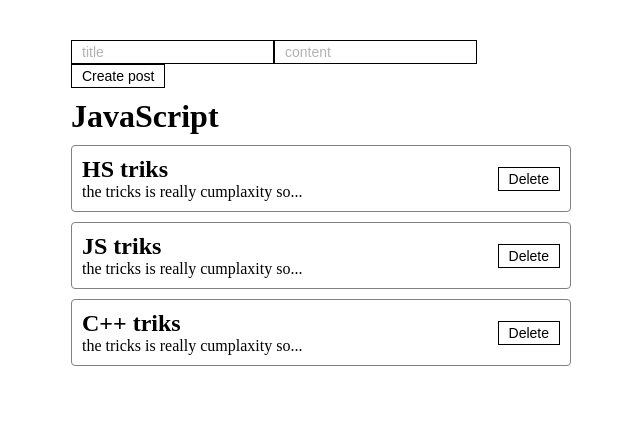
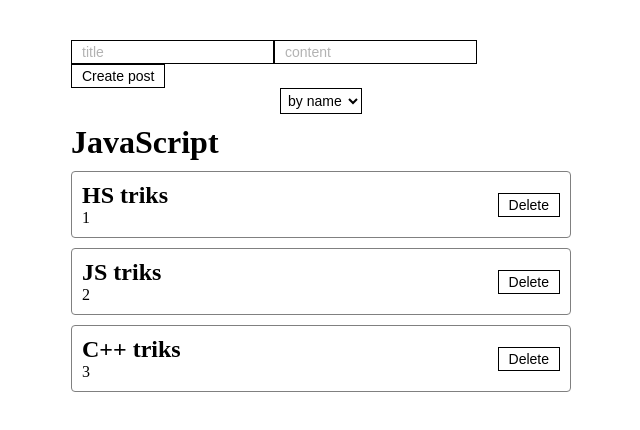
Before and after one commit to Sasha-hk/react-example, a React (Create React App) app: page / in a window 1280 px wide. Shown: the top 430 px of the page, without its empty margins (319-959 px from the left). Built offline with nearby package versions, Linux system fonts and the light colour scheme.

Commit message:
Add sort function

```diff
--- a/src/App.js
+++ b/src/App.js
@@ -1,7 +1,7 @@
 import React, {useState} from 'react';
-import {useRef} from 'react';
 import PostList from './components/PostList';
 import PostForm from './components/PostForm.jsx'
+import Select from './components/UI/Select/Select.jsx'
 import './styles/App.css';
 
 
@@ -9,11 +9,13 @@
 function App() {
     const [posts, setPosts] = useState(
         [
-            {id: 1, title: 'HS triks', content: "the tricks is really cumplaxity so..." },
-            {id: 2, title: 'JS triks', content: "the tricks is really cumplaxity so..." },
-            {id: 3, title: 'C++ triks', content: "the tricks is really cumplaxity so..." },
+            {id: 1, title: 'HS triks', content: "1" },
+            {id: 2, title: 'JS triks', content: "2" },
+            {id: 3, title: 'C++ triks', content: "3" },
         ]
     )
+
+    const [selectdSord, setSelectdSord] = useState('')
 
     const createNewPost = (newPost) => {
         setPosts([...posts, newPost ])
@@ -23,10 +25,22 @@
         setPosts(posts.filter(p => p.id !== postID))
     }
 
+    const sortPosts = (sortBy) => {
+        setSelectdSord(sortBy)
+        setPosts([...posts].sort((a, b) => a[sortBy].localeCompare(b[sortBy])))
+    }
+
     return (
     <div className="App">
 
         <PostForm create={createNewPost} />
+
+        <Select
+            options={[{value: 'title', name: 'by name'}, {value: 'content', name: 'by body'}]}
+            defaultValue="None"
+            value={selectdSord}
+            onChange={sortPosts}
+        />
 
         <PostList remove={removePost} posts={posts} title="JavaScript" />
 
--- a/src/components/PostList.jsx
+++ b/src/components/PostList.jsx
@@ -8,9 +8,11 @@
         <div className="post__list">
             <h1 style={{margin: '10px 0 10px 0'}}>{title}</h1>
 
-            {posts.map(post =>
-                <PostItem remove={remove} post={post} key={post.id} />
-            )}
+            {
+                posts.length !== 0
+                ? posts.map(post => <PostItem remove={remove} post={post} key={post.id} />)
+                : <h1 style={{textAlign: 'center'}}>Posts not found</h1>
+            }
         </div>
     )
 }
--- /dev/null
+++ b/src/components/UI/Select/Select.jsx
@@ -0,0 +1,19 @@
+import React from 'react';
+import classes from './Select.module.css';
+
+const Select = ({defaultValue, options, value, onChange}) => {
+    return (
+        <div>
+            <select
+                className={classes.select}
+                value={value}
+                onChange={sort => onChange(sort.target.value)}
+            >
+                <option disabled value={defaultValue}>{defaultValue}</option>
+                {options.map(option => <option key={option.value} value={option.value}>{option.name}</option>)}
+            </select>
+        </div>
+    )
+}
+
+export default Select;
--- /dev/null
+++ b/src/components/UI/Select/Select.module.css
@@ -0,0 +1,8 @@
+.select {
+    background: transparent;
+    border: 1px solid #000;
+    color: #000;
+    font-size: 14px;
+    outline: none;
+    padding: 3px;
+}
```
Also changed, not shown: src/components/UI/Input/Input.jsx (+0 -8 lines).
